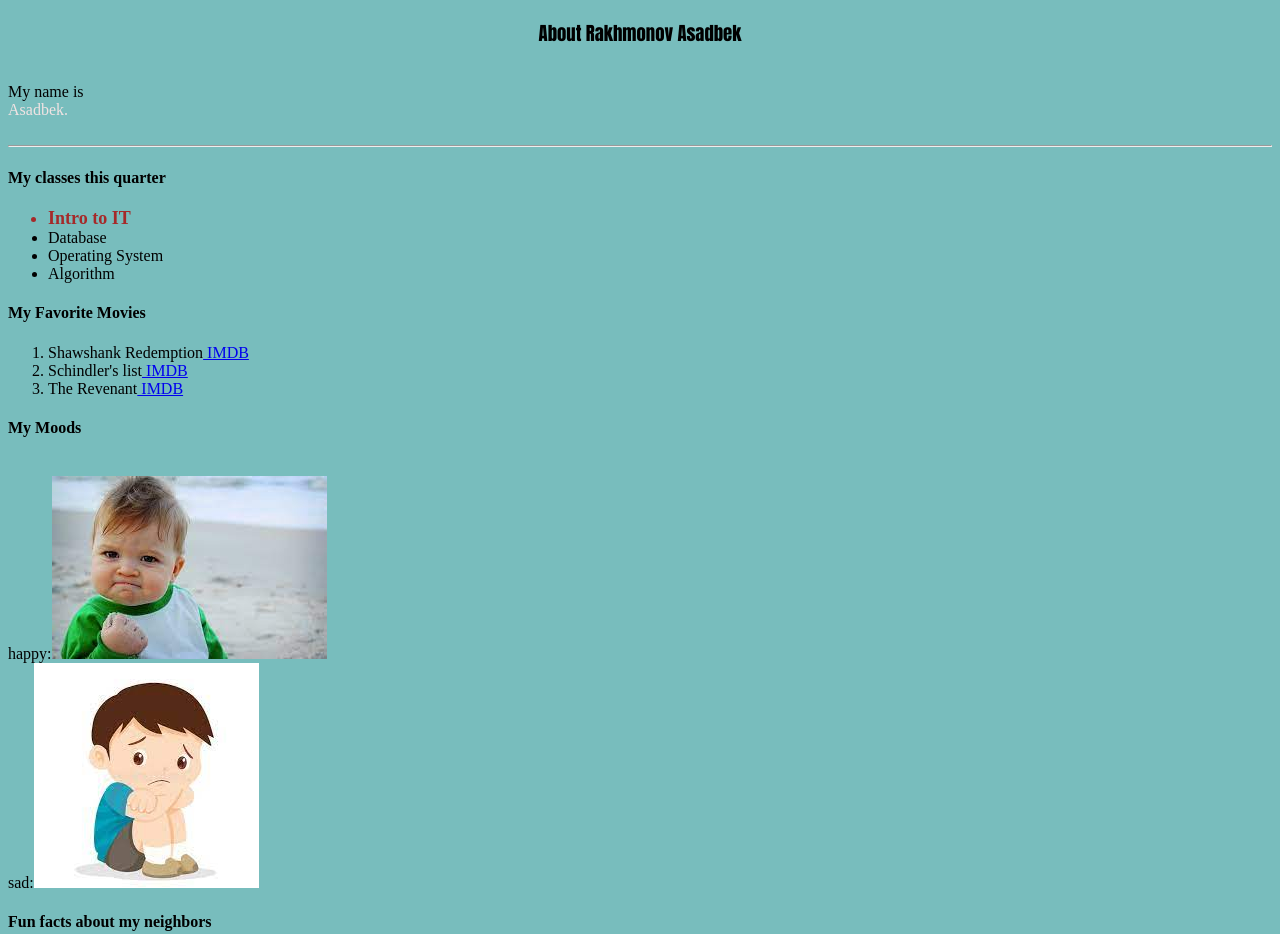
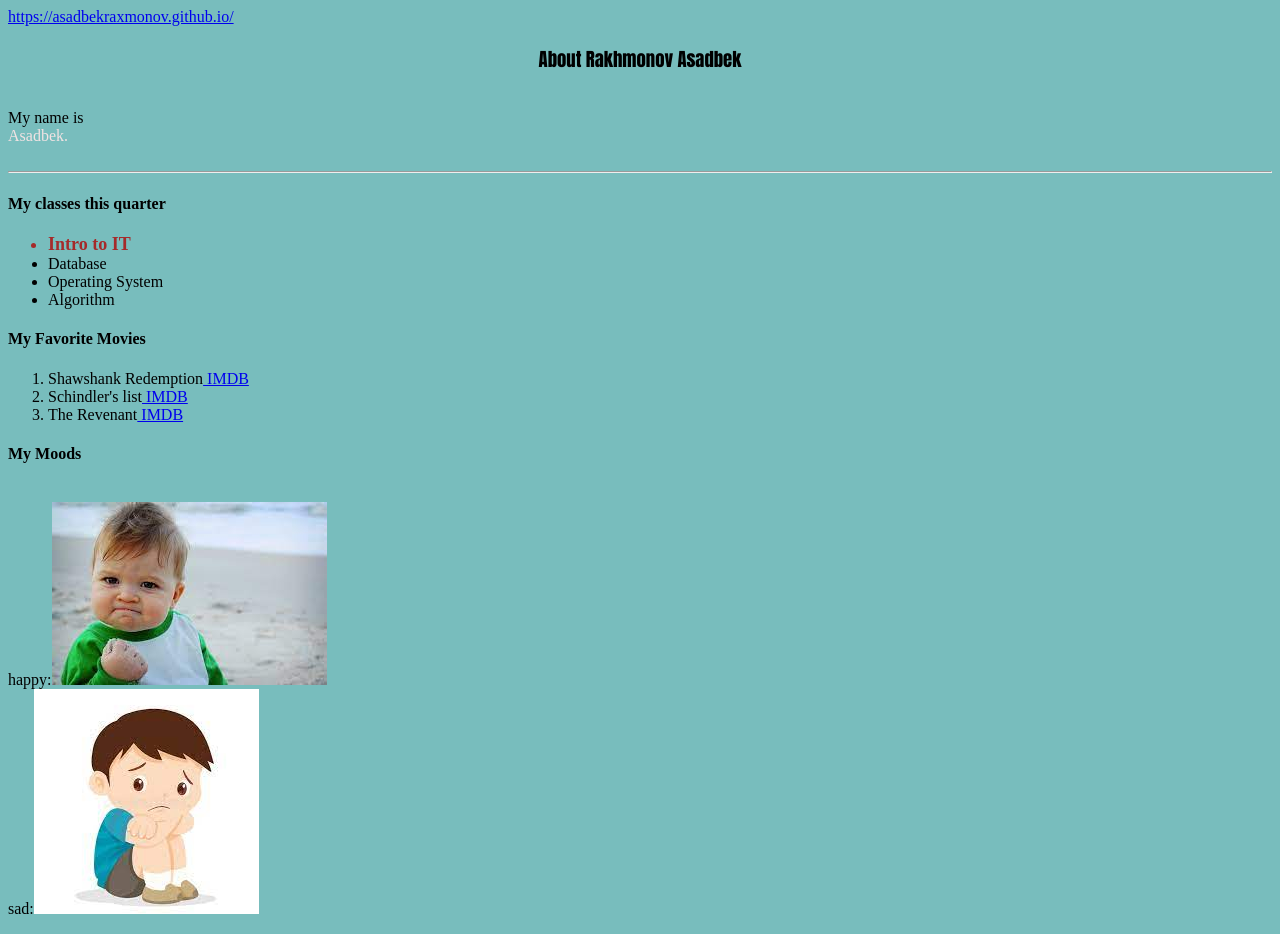
Before and after one commit to Asadbek-Rakhmonov/intro-to-it, a plain HTML site: page index.html in a window 1280 px wide. Shown: the top 934 px of the page. Drawn offline with Linux system fonts and the light colour scheme.

Commit message:
new commit

```diff
--- a/index.html
+++ b/index.html
@@ -1,3 +1,4 @@
+
 <!DOCTYPE html>
 <html lang="en">
 <head>
@@ -8,6 +9,7 @@
    <link rel="stylesheet" href="style.css">
 </head>
 <body>
+   <a href="https://asadbekraxmonov.github.io/">https://asadbekraxmonov.github.io/</a>
    <h3>About Rakhmonov Asadbek</h3><br>
    My name is <div id="name">Asadbek.</div><br>
    <hr>
```
